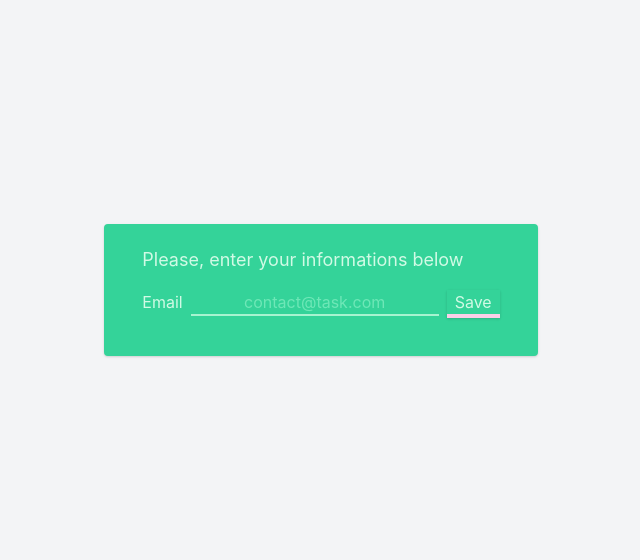
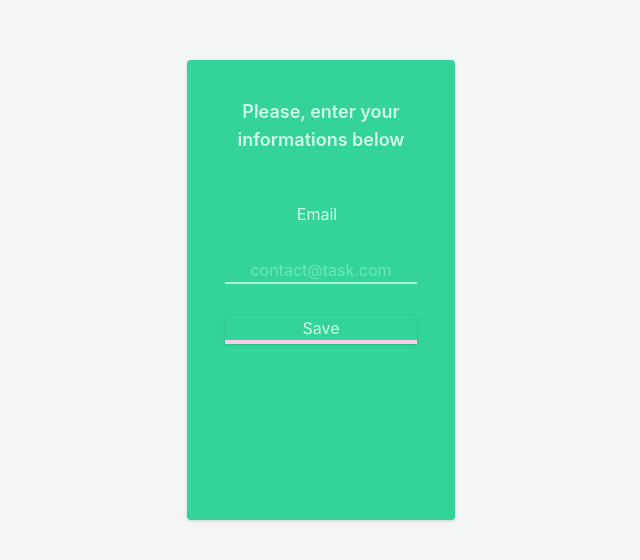
Before and after one commit to Damiaou/next-task, a Next.js app: page /user/login in a window 1280 px wide. Shown: the part 110-670 px from the top of the page, without its empty margins (319-959 px from the left). Built offline with nearby package versions, Linux system fonts and the light colour scheme.

Commit message:
Style user login

```diff
--- a/pages/user/login.jsx
+++ b/pages/user/login.jsx
@@ -49,9 +49,11 @@ const Login = () => {
 			<Card>
 				<form onSubmit={(e) => handleSubmit(e)}>
 					<fieldset className="p-4">
-						<legend className="text-lg">Please, enter your informations below</legend>
-						<div className="form-group">
-							<label htmlFor="email" className="mr-2">
+						<div className="flex flex-col w-48 h-96 space-y-8">
+							<legend className="text-lg font-semibold text-center mb-4">
+								Please, enter your informations below
+							</legend>
+							<label htmlFor="email" className="text-center mr-2">
 								Email
 							</label>
 							<input
@@ -63,7 +65,7 @@ const Login = () => {
 								placeholder="contact@task.com"
 								className="bg-transparent focus:border-pink-200 outline-none text-center border-b-2 border-green-200  placeholder-green-300"
 							/>
-							<Button className="ml-2" submit={true} disabled={loading} loading={loading}>
+							<Button submit={true} disabled={loading} loading={loading}>
 								Save
 							</Button>
 						</div>
```
Also changed, not shown: pages/TaskList/TaskList.css (deleted).
